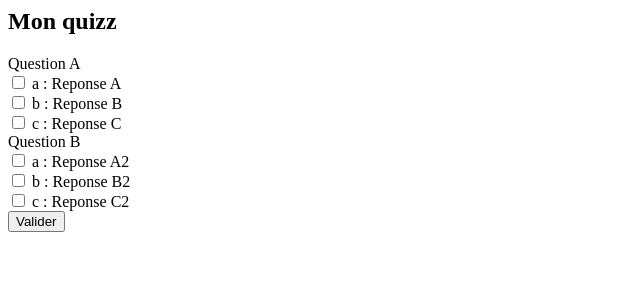
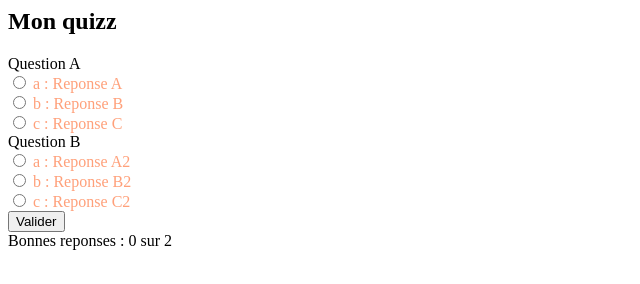
Before and after one commit to Antoine60/quizz_js, a plain HTML site: page index.html in a window 1280 px wide. Both pictures are taken after a click on the button "Valider". Shown: the whole page, without its empty margins (0-640 px from the left). Drawn offline with Linux system fonts and the light colour scheme.

Commit message:
Ajout result

```diff
--- a/index.html
+++ b/index.html
@@ -6,6 +6,7 @@
 <h2>Mon quizz</h2>
 <div id="quizz"></div>
 <button id="submit" class="button btn">Valider</button>
+<div id="response"></div>
 </body>
 <script src="quizz.js"></script>
 
--- a/quizz.js
+++ b/quizz.js
@@ -26,7 +26,7 @@ function createQuizz() {
         const answers = [];
         for (const [answerValue, textAnswer] of Object.entries(question.answers)) {
             answers.push(
-                `<label><input class="answer" name="q${questionNumber}" type="checkbox" value="${answerValue}">
+                `<label><input class="answer" name="q${questionNumber}" type="radio" value="${answerValue}">
                     ${answerValue} : ${textAnswer}
                     </label><br>`
             )
@@ -37,20 +37,26 @@ function createQuizz() {
 
 function correctAnwsers() {
     //todo get all answers of page
+    let correctReponse = 0;
     quizzContent = document.getElementById('quizz');
-    allAnswers = quizzContent.querySelectorAll('.answers')
+    allAnswers = quizzContent.querySelectorAll('.answers');
+    response = document.getElementById('response');
+
     //On parcourt les questions
     myQuestions.forEach((question, questionNumber) => {
         containerReponse = allAnswers[questionNumber];
         //pour chacune des questions on regarde celle qui a été selectionné
         let selector = `input[name=q${questionNumber}]:checked`;
         let selectedReponse = containerReponse.querySelector(selector) || null;
-        if(selectedReponse !== null && selectedReponse.value == myQuestions[questionNumber].correctAnswer){
-            console.log('bonne réponse');
-        }else{
-            console.log('mauvaise réponse !!!');
+        if (selectedReponse !== null && selectedReponse.value == myQuestions[questionNumber].correctAnswer) {
+            correctReponse++;
+            allAnswers[questionNumber].style.color = 'lightgreen';
+        } else {
+            allAnswers[questionNumber].style.color = 'lightsalmon';
         }
     })
+    //On affiche le résultat :
+    response.innerHTML = `Bonnes reponses : ${correctReponse} sur ${allAnswers.length}`
 }
 
 createQuizz();
```
